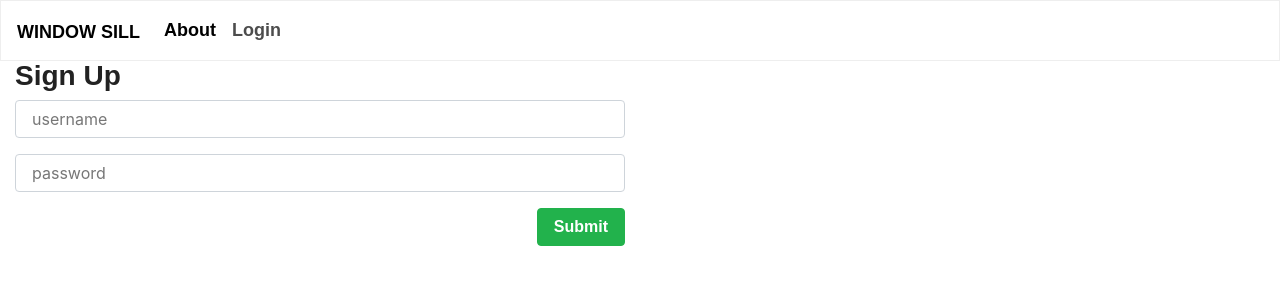
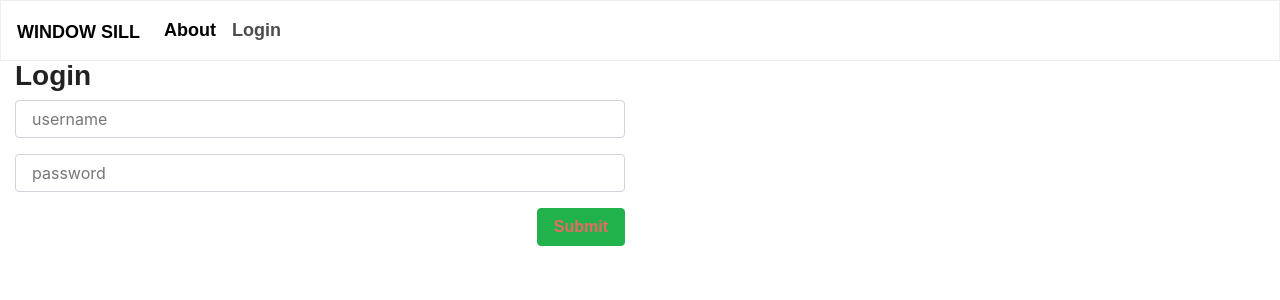
Before and after one commit to mjkdesign/window-sill, a React (Create React App) app in the folder client/: page /login in a window 1280 px wide. Shown: the top 300 px of the page. Built offline with nearby package versions, Linux system fonts and the light colour scheme; a web font is replaced by a local one.

Commit message:
merging with master

```diff
--- a/client/src/pages/login.js
+++ b/client/src/pages/login.js
@@ -27,7 +27,7 @@ class Login extends Component {
           <Container fluid>
             <Row>
               <Col size="md-6">
-                <h3>Sign Up</h3>
+                <h3>Login</h3>
                 <form>
                   <Input
                     value={this.state.username}
@@ -44,7 +44,7 @@ class Login extends Component {
                    <FormBtn
                     onClick={this.handleSubmit}
                    >
-                      Submit
+                      <Link to="/profile">Submit</Link>
                     </FormBtn>
                 </form>
               </Col>
```
